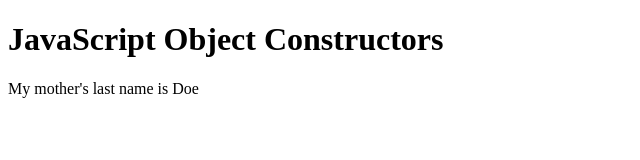
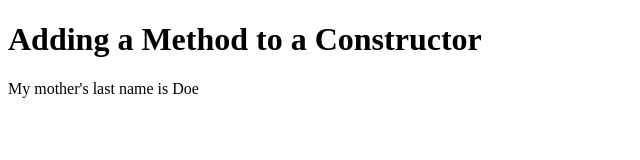
Before and after one commit to itorly/js-study, a plain HTML site: page Object Constructors/Adding a Method to a Constructor.html in a window 1280 px wide. Shown: the whole page, without its empty margins (0-640 px from the left). Drawn offline with Linux system fonts and the light colour scheme.

Commit message:
Correct the title

```diff
--- a/Object Constructors/Adding a Method to a Constructor.html
+++ b/Object Constructors/Adding a Method to a Constructor.html
@@ -1,7 +1,7 @@
 <!DOCTYPE html>
 <html>
 <body>
-<h1>JavaScript Object Constructors</h1>
+<h1>Adding a Method to a Constructor</h1>
 
 <p id="demo"></p>
 
```
Also changed, not shown: Object Constructors/Adding a Property to an Object.html (+1 -1 lines), Object Constructors/Built-in JavaScript Constructors.html (+1 -1 lines).
